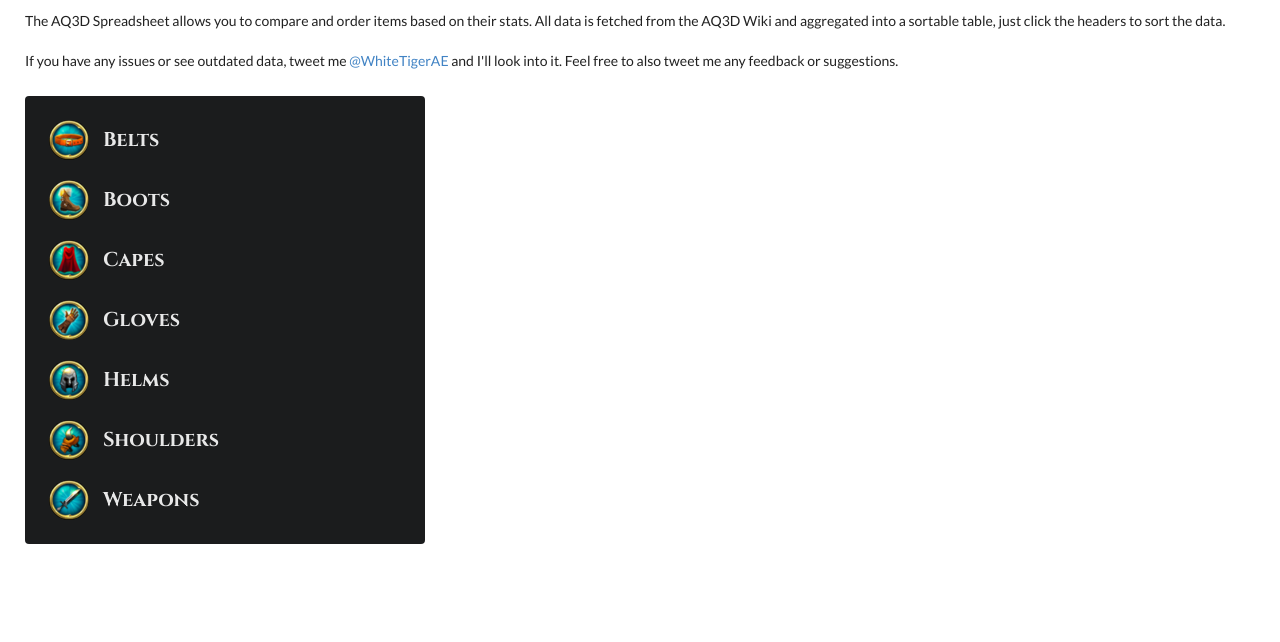
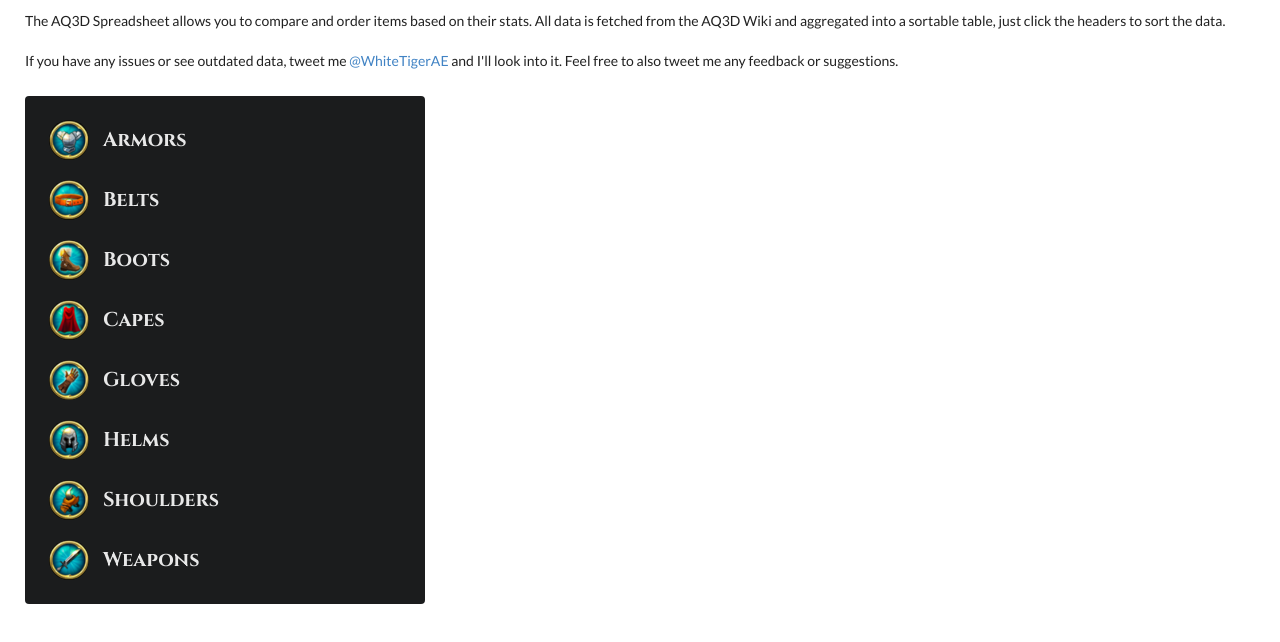
Before and after one commit to WhiteTigerAE/aq3dspreadsheet, a plain HTML site: page index.html in a window 1280 px wide. Shown: the part 60-702 px from the top of the page. Drawn offline with Linux system fonts and the light colour scheme.

Commit message:
Add armors option to main page

```diff
--- a/index.html
+++ b/index.html
@@ -27,6 +27,12 @@
         If you have any issues or see outdated data, tweet me <a href="https://twitter.com/WhiteTigerAE">@WhiteTigerAE</a> and I'll look into it. Feel free to also tweet me any feedback or suggestions.</p>
     <div class="ui inverted segment" style="max-width: 400px; margin-top: 25px;">
         <div class="ui inverted huge middle aligned selection list">
+            <a class="item" href="armors">
+                <img class="ui avatar image" src="images/armors.png">
+                <div class="content">
+                    <div class="header" style="font-family: 'Cinzel', Lato, 'Helvetica Neue', Arial, Helvetica, sans-serif; font-weight: bold">Armors</div>
+                </div>
+            </a>
             <a class="item" href="belts">
                 <img class="ui avatar image" src="images/belts.png">
                 <div class="content">
```
